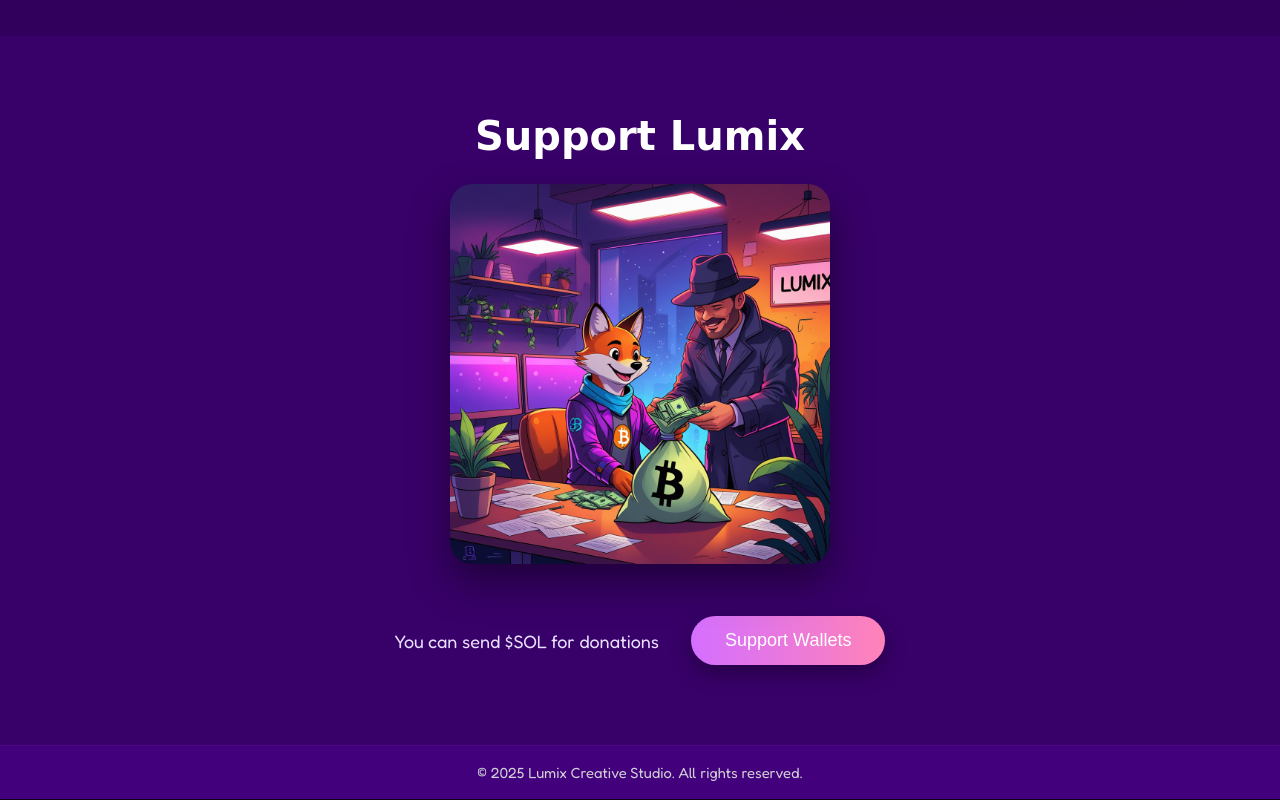
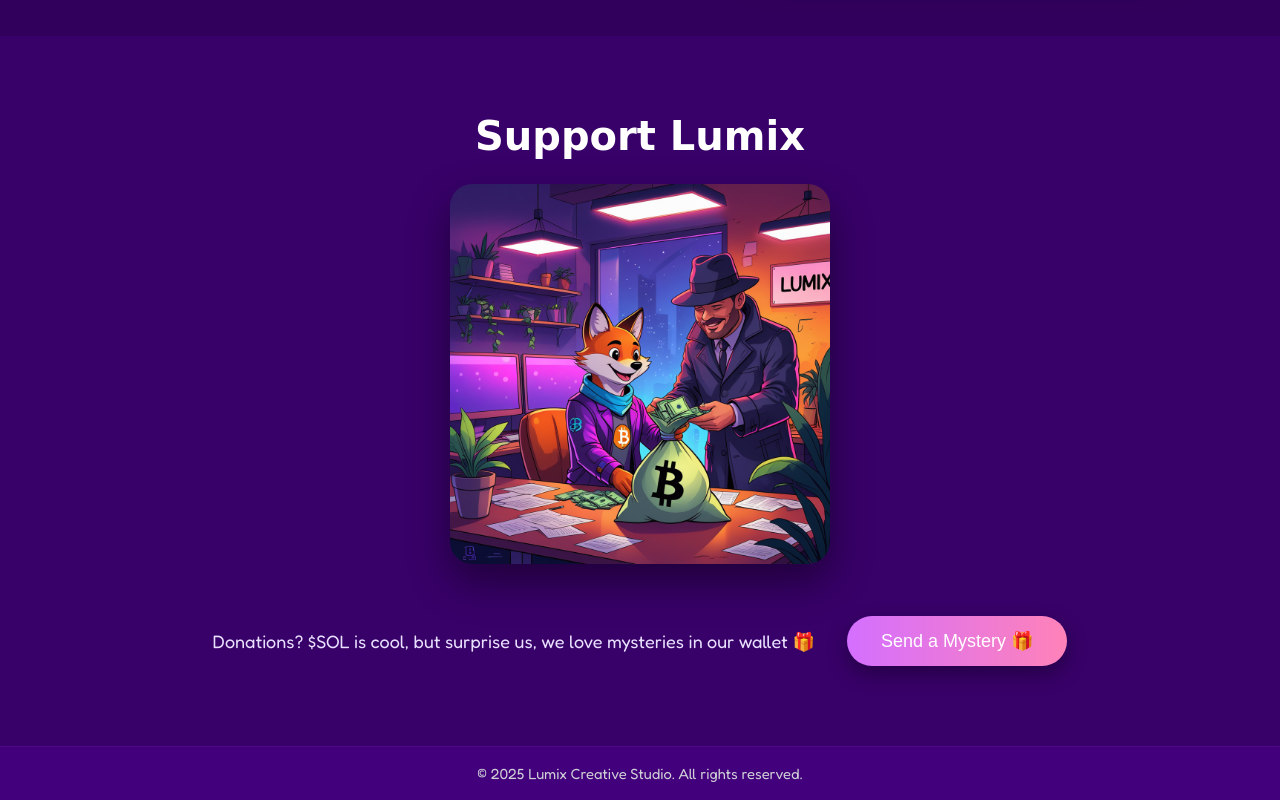
Before and after one commit to LumixCreativeStudio/lumixcreativestudio.github.io, a plain HTML site: page index.html in a window 1280 px wide. Shown: the part 3344-4144 px from the top of the page. Drawn offline with Linux system fonts and the light colour scheme.

Commit message:
Update index.html

```diff
--- a/index.html
+++ b/index.html
@@ -202,8 +202,8 @@
     <!-- teks + tombol berada di satu baris -->
     <div class="support-text">
       <div class="support-row">
-        <p class="support-note">You can send $SOL for donations</p>
-        <button id="open-support" class="support-btn" type="button">Support Wallets</button>
+        <p class="support-note">Donations? $SOL is cool, but surprise us, we love mysteries in our wallet 🎁</p>
+        <button id="open-support" class="support-btn" type="button">Send a Mystery 🎁</button>
       </div>
     </div>
   </div>
```
